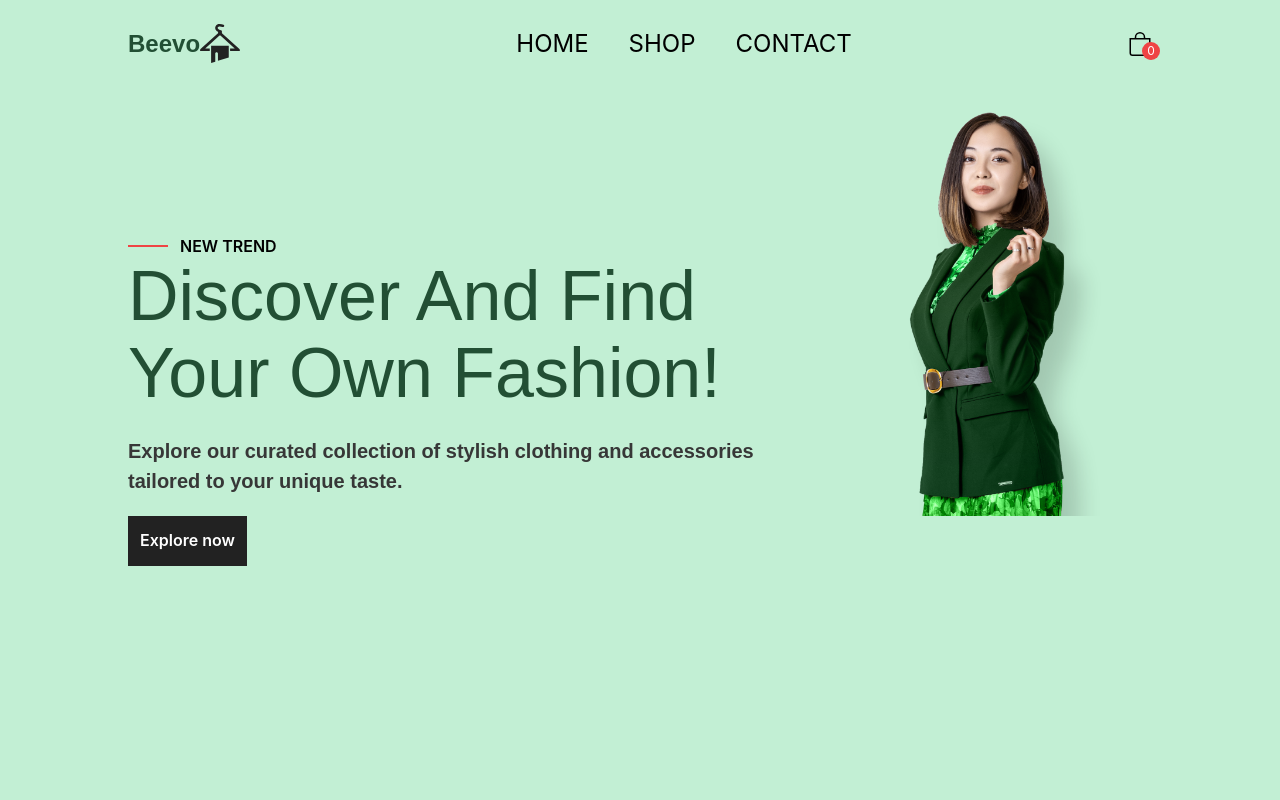
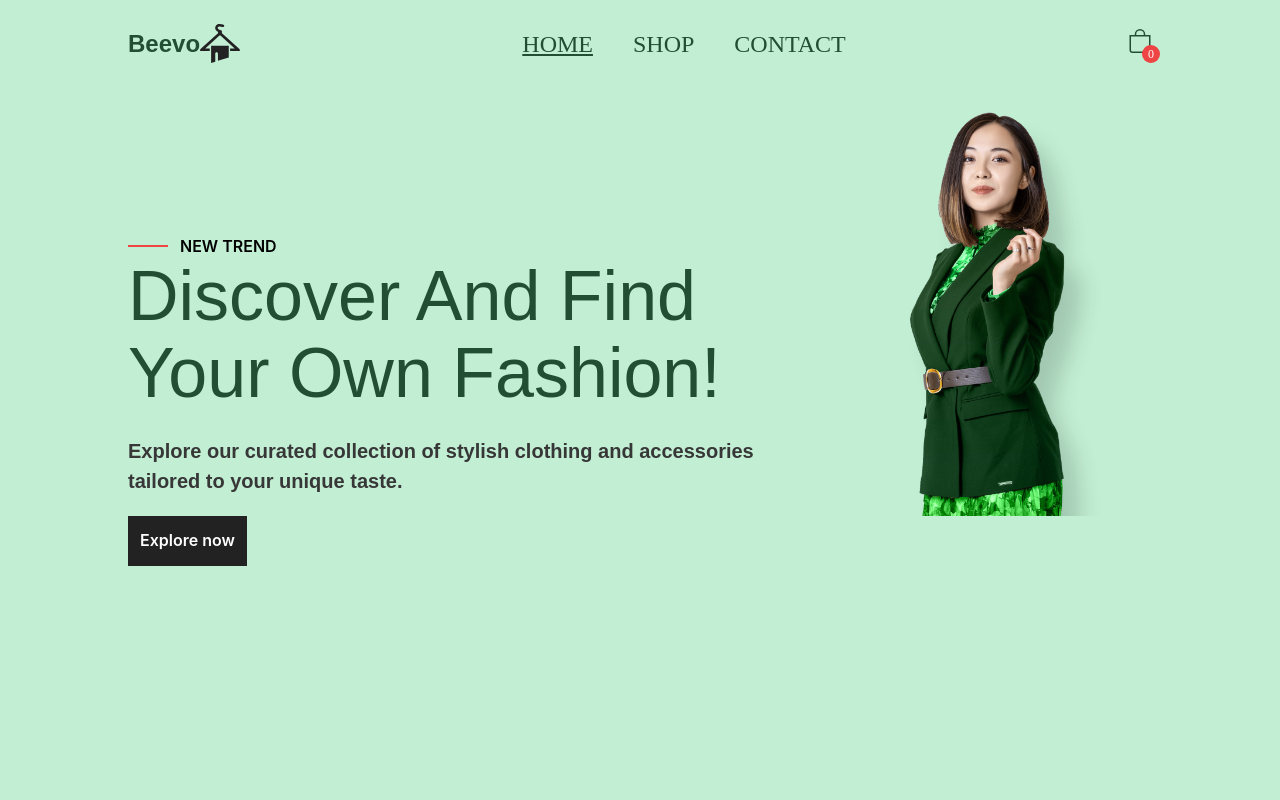
Before and after one commit to BetsyArinze/beevo-fashion, a React (Create React App) app: page / in a window 1280 px wide. Shown: the top 800 px of the page. Built offline with nearby package versions, Linux system fonts and the light colour scheme; no server answers.

Commit message:
Improve header

```diff
--- a/src/components/Header.js
+++ b/src/components/Header.js
@@ -11,35 +11,53 @@ const Header = () => {
     const {isOpen, setIsOpen} = useContext(SidebarContext);
     const {itemAmount} =  useContext(CartContext);
     const [isNavOpen, setIsNavOpen] = useState(false);
+    const [activePage, setActivePage] = useState(() => {
+        return localStorage.getItem('activePage') || 'home';
+    });
 
     // event listener
     useEffect(() => {
         window.addEventListener('scroll', () => {
-            window.scrollY > 60 ? setIsActive(true) : setIsActive(false);
+            window.scrollY > 10 ? setIsActive(true) : setIsActive(false);
         });
-    });
+        localStorage.setItem('activePage', activePage);
+    }, [activePage]);
     return (
         <header className={`flex justify-between w-full ${isActive ? 'bg-white py-4' : 'bg-none py-6'} fixed w-full z-10
             transition-all`}>
-                <div className="container mx-auto flex items-center justify-between h-full">
+                <div className="container mx-auto flex lg:items-center justify-between h-full">
                     {/* Logo */}
-                    <Link to={'/'}>
-                        <div className="flex items-center">
-                            <h1 className="text-2xl font-bold">Beevo </h1>
-                            <img className="w-[40px]" src={Logo} alt="" />
+                    <div className="lg:flex">
+                        <Link to={'/'}>
+                            <div className="flex items-center">
+                                <h1 className="text-2xl font-bold">Beevo </h1>
+                                <img className="w-[40px]" src={Logo} alt="" />
+                            </div>
+                        </Link>
+                        {/* Pages list for small screens */}
+                        <div className={`lg:hidden text-xl ${isNavOpen ? "block" : "hidden"}`}>
+                            <a href="../pages/home" className="block mt-4 mx-auto uppercase hover:text-gray-500">Home</a>
+                            <a href="../pages/shop" className="block mt-4 mx-auto uppercase hover:text-gray-500">Shop</a>
+                            <a href="../pages/contact" className="block mt-4 mx-auto uppercase hover:text-gray-500">Contact</a>
                         </div>
-                    </Link>
+                    </div>
 
                     {/* Pages */}
-                    <div className={`w-full block lg:flex lg:items-center lg:w-auto w-[20px] ${isNavOpen ? "block" : "hidden"}`}>
+                    <div className={`w-full hidden block lg:flex lg:items-center lg:w-auto w-[20px] ${isNavOpen ? "block" : "hidden"}`}>
                         <div className="text-2xl lg:flex-grow">
-                            <a href="../pages/home" className="block mt-4 lg:inline-block lg:mt-0 text-white-200 mx-5 uppercase">
+                            <a href="../pages/home" className={`block mt-4 lg:inline-block lg:mt-0 text-white-200 mx-5 uppercase
+                                ${activePage === 'home' ? 'underline' : ''}`}
+                                onClick={() => setActivePage('home')}>
                                 Home
                             </a>
-                            <a href="../pages/shop" className="block mt-4 lg:inline-block lg:mt-0 text-white-200 mx-5 uppercase">
+                            <a href="../pages/shop" className={`block mt-4 lg:inline-block lg:mt-0 text-white-200 mx-5 uppercase
+                                ${activePage === 'shop' ? 'underline' : ''}`}
+                                onClick={() => setActivePage('shop')}>
                                 Shop
                             </a>
-                            <a href="../pages/contact" className="block mt-4 lg:inline-block lg:mt-0 text-white-200 mx-5 uppercase">
+                            <a href="../pages/contact" className={`block mt-4 lg:inline-block lg:mt-0 text-white-200 mx-5 uppercase
+                                ${activePage === 'contact' ? 'underline' : ''}`}
+                                onClick={() => setActivePage('contact')}>
                                 Contact
                             </a>
                         </div>
@@ -50,7 +68,7 @@ const Header = () => {
                         {/* Cart */}
                         <div
                             onClick={() => setIsOpen(!isOpen)}
-                            className='cursor-pointer flex relative'
+                            className='cursor-pointer flex relative h-[30px]'
                             >
                                 <BsBag className="text-2xl" />
                                 <div className="bg-red-500 absolute -right-2 -bottom-1 text-[12px] w-[18px]
--- a/src/index.css
+++ b/src/index.css
@@ -47,11 +47,10 @@ h3 {
   font-size: 1rem;
 }
 
-.header {
-  background: #C2EFD4;
-  padding: 15px 90px 15px 90px;
+header {
   font-family: Poppins;
-  font-size: 20px;
+  color: #224F34;
+  font-size: 22px;
   font-style: bold;
   font-weight: 500;
 }
```
